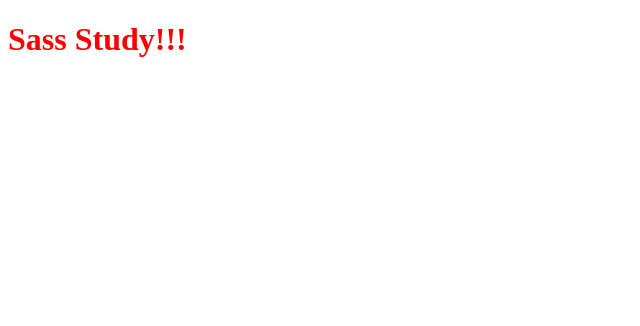
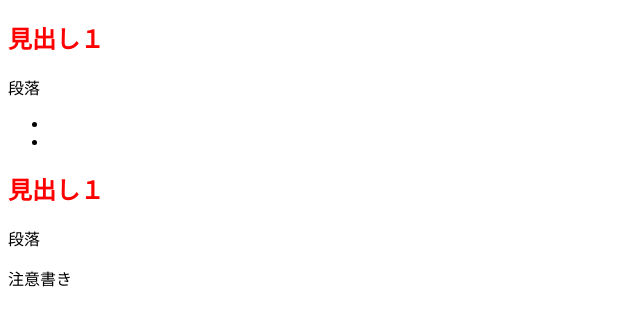
Before and after one commit to SS-520/SassStudy, a plain HTML site: page index.html in a window 1280 px wide. Shown: the whole page, without its empty margins (0-640 px from the left). Drawn offline with Linux system fonts and the light colour scheme.

Commit message:
HTMLをセクション２開始状態に記述

```diff
--- a/index.html
+++ b/index.html
@@ -4,9 +4,23 @@
     <meta charset="UTF-8" />
     <meta name="viewport" content="width=device-width, initial-scale=1.0" />
     <link rel="stylesheet" href="/css/index.css" />
-    <title>Document</title>
+    <title>Udemy Sass Sample</title>
   </head>
   <body>
-    <h1>Sass Study!!!</h1>
+    <main>
+      <section>
+        <h1>見出し１</h1>
+        <p>段落</p>
+        <ul>
+          <li></li>
+          <li></li>
+        </ul>
+      </section>
+      <section>
+        <h1>見出し１</h1>
+        <p>段落</p>
+        <p class="note">注意書き</p>
+      </section>
+    </main>
   </body>
 </html>
```
